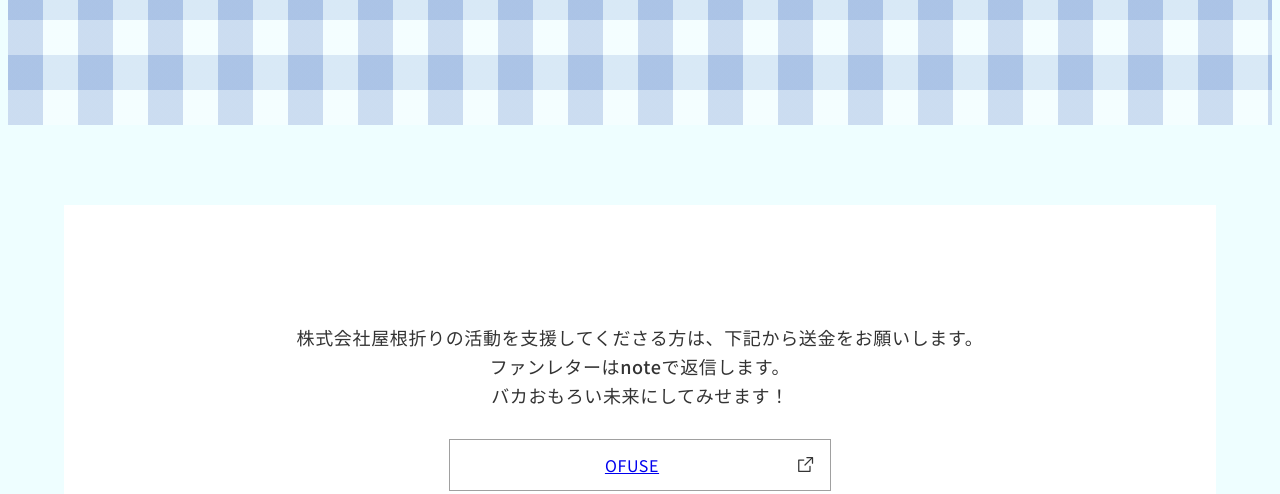
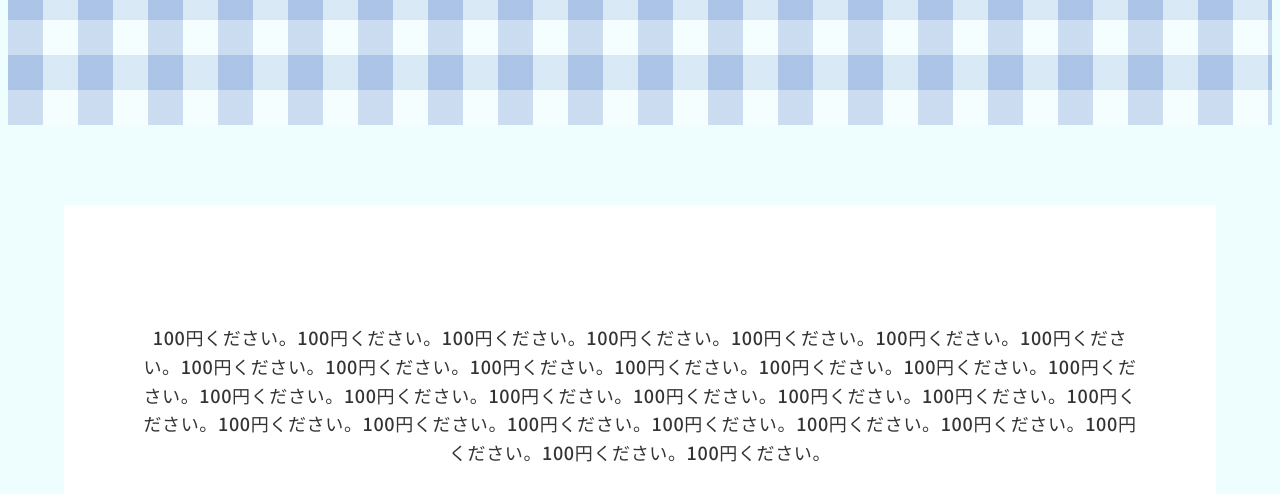
Before and after one commit to ryusukehagino/yaneori, an Astro site: page /fund in a window 1280 px wide. Shown: the part 293-787 px from the top of the page. Built offline with nearby package versions, Linux system fonts and the light colour scheme; Astro itself is replaced by a stand-in of ours; a web font is replaced by a local one.

Commit message:
基金: 文言変更

```diff
--- a/src/pages/fund.astro
+++ b/src/pages/fund.astro
@@ -17,9 +17,7 @@ import Btn from '@components/Btn.astro';
 	<ContentsBox>
 		<div class="fund">
 			<p class="text">
-				株式会社屋根折りの活動を支援してくださる方は、下記から送金をお願いします。<br>
-				ファンレターはnoteで返信します。<br>
-				バカおもろい未来にしてみせます！
+				100円ください。100円ください。100円ください。100円ください。100円ください。100円ください。100円ください。100円ください。100円ください。100円ください。100円ください。100円ください。100円ください。100円ください。100円ください。100円ください。100円ください。100円ください。100円ください。100円ください。100円ください。100円ください。100円ください。100円ください。100円ください。100円ください。100円ください。100円ください。100円ください。100円ください。
 			</p>
 			<Btn href="https://ofuse.me/yaneori">OFUSE</Btn>
 			<p class="qr">
```
